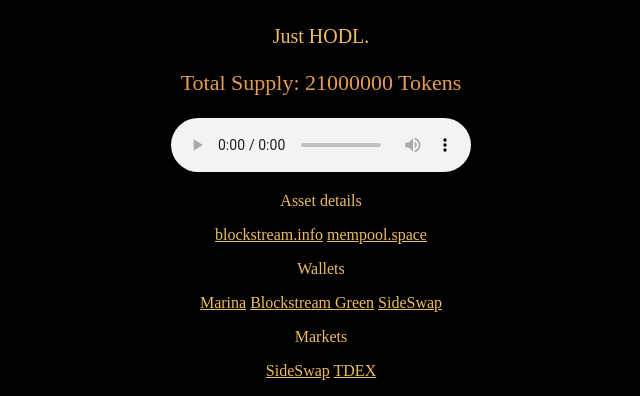
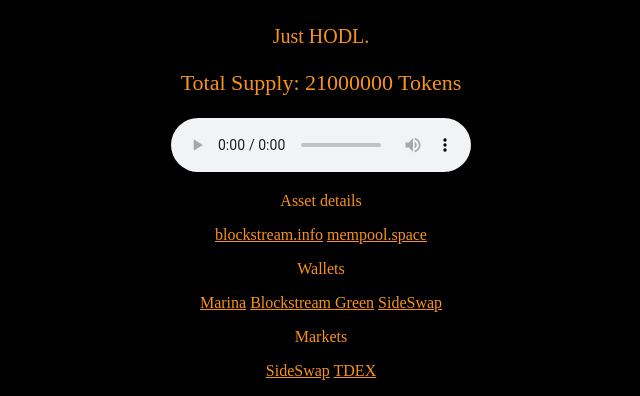
Before and after one commit to token-hodl/token-hodl.github.io, a plain HTML site: page index.html in a window 1280 px wide. Shown: the part 534-930 px from the top of the page, without its empty margins (319-959 px from the left). Drawn offline with Linux system fonts and the light colour scheme.

Commit message:
Add files via upload

```diff
--- a/index.html
+++ b/index.html
@@ -6,43 +6,43 @@
    <body style="background-color:black">
       <center>
          <img src="img/bear2.png" width="10%"><img src="img/HODL2.png" width="25%"><img src="img/bear1.png" width="10%">
-         <p style = "color:rgb(154,34,20); font-size:40px;">
+         <p style = "color:rgb(247,147,26); font-size:40px;">
 	   HODL Token
            <br>
            Token: HODL
            <br>
-			<p style = "color:rgb(238,188,98); font-size:20px;">
+			<p style = "color:rgb(247,147,26); font-size:20px;">
                         Just HODL.
 			<br>
 			</p>
          </p>
-         <p style="color:rgb(229,155,82); font-size:22px;">
+         <p style="color:rgb(247,147,26); font-size:22px;">
             Total Supply: 21000000 Tokens
           </p>
           <audio controls>
              <source src="audio/REKT.mp3" type="audio/mp3">
           </audio>
-         <p style="color:rgb(238,188,98); font-size:16px;">
+         <p style="color:rgb(247,147,26); font-size:16px;">
             Asset details
          </p>
          <p>
-            <a href="https://blockstream.info/liquid/asset/1fce38a6780d407d9aa10be2f8cab5dbfd810e3e2ce8faf6ef28093d3643076a" target="_blank" style="color:rgb(238,188,98)">blockstream.info</a>
-            <a href="https://liquid.network/assets/asset/1fce38a6780d407d9aa10be2f8cab5dbfd810e3e2ce8faf6ef28093d3643076a" target="_blank" style="color:rgb(238,188,98)">mempool.space</a>
+            <a href="https://blockstream.info/liquid/asset/1fce38a6780d407d9aa10be2f8cab5dbfd810e3e2ce8faf6ef28093d3643076a" target="_blank" style="color:rgb(247,147,26)">blockstream.info</a>
+            <a href="https://liquid.network/assets/asset/1fce38a6780d407d9aa10be2f8cab5dbfd810e3e2ce8faf6ef28093d3643076a" target="_blank" style="color:rgb(247,147,26)">mempool.space</a>
          </p>
-         <p style="color:rgb(238,188,98); font-size:16px;">
+         <p style="color:rgb(247,147,26); font-size:16px;">
             Wallets
          </p>
          <p>
-            <a href="https://vulpem.com/marina" target="_blank" style="color:rgb(238,188,98)">Marina</a>
-            <a href="https://blockstream.com/green/" target="_blank" style="color:rgb(238,188,98)">Blockstream Green</a>
-            <a href="https://sideswap.io/" target="_blank" style="color:rgb(238,188,98)">SideSwap</a>
+            <a href="https://vulpem.com/marina" target="_blank" style="color:rgb(247,147,26)">Marina</a>
+            <a href="https://blockstream.com/green/" target="_blank" style="color:rgb(247,147,26)">Blockstream Green</a>
+            <a href="https://sideswap.io/" target="_blank" style="color:rgb(247,147,26)">SideSwap</a>
          </p>
-         <p style="color:rgb(238,188,98); font-size:16px;">
+         <p style="color:rgb(247,147,26); font-size:16px;">
             Markets
          </p>
          <p>
-            <a href="https://sideswap.io/" target="_blank" style="color:rgb(238,188,98)">SideSwap</a>
-            <a href="https://tdex.network/" target="_blank" style="color:rgb(238,188,98)">TDEX</a>
+            <a href="https://sideswap.io/" target="_blank" style="color:rgb(247,147,26)">SideSwap</a>
+            <a href="https://tdex.network/" target="_blank" style="color:rgb(247,147,26)">TDEX</a>
          </p>
       </center>
    </body>
```
